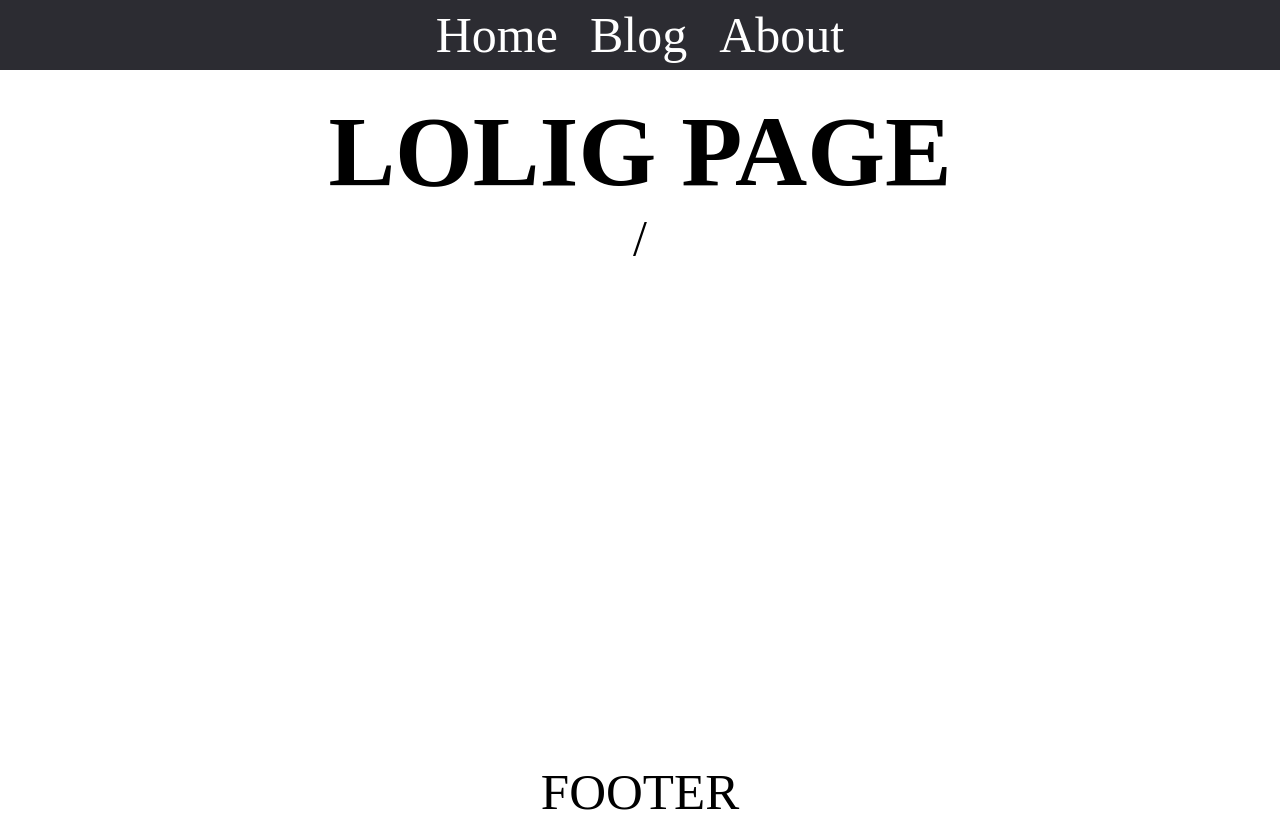
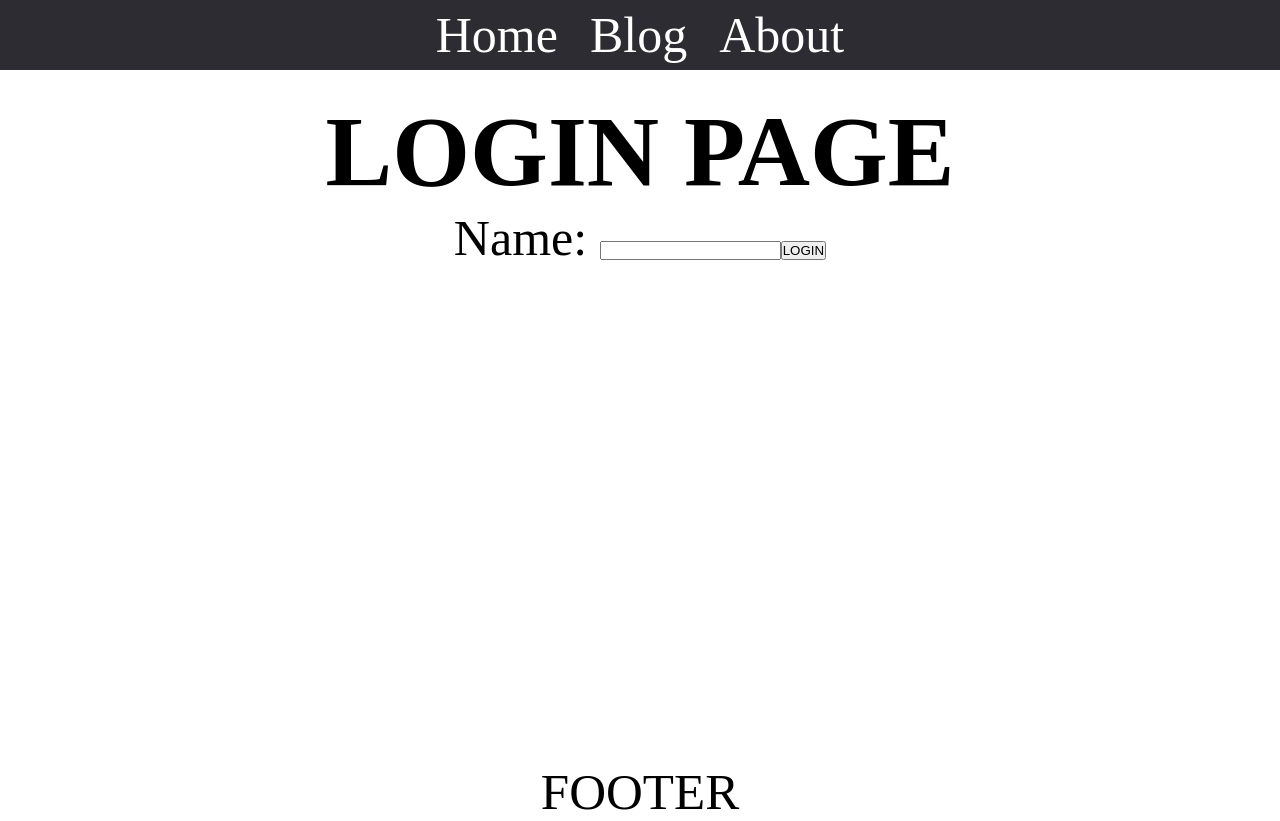
Before and after one commit to vladian95/router6, a React (Create React App) app: page /login in a window 1280 px wide. Built offline with nearby package versions, Linux system fonts and the light colour scheme.

Commit message:
auth done

```diff
--- a/src/App.jsx
+++ b/src/App.jsx
@@ -9,12 +9,13 @@ import Notfoundpage from './pages/Notfoundpage';
 import Layout from './components/Layout';
 import Loginpage from './pages/Loginpage';
 import RequireAuth from './hoc/RequireAuth';
+import { AuthProvider } from './hoc/AuthProvider';
 
 import './App.css';
 
 function App() {
   return (
-    <>
+    <AuthProvider>
       <Routes>
         <Route path="/" element={<Layout />}>
           <Route index path="/" element={<Homepage />} />
@@ -35,7 +36,7 @@ function App() {
           <Route path="*" element={<Notfoundpage />} />
         </Route>
       </Routes>
-    </>
+    </AuthProvider>
   );
 }
 
--- /dev/null
+++ b/src/hoc/AuthProvider.jsx
@@ -0,0 +1,20 @@
+import { createContext, useState } from 'react';
+
+export const AuthContext = createContext(null);
+
+export const AuthProvider = ({ children }) => {
+  const [user, setUser] = useState(null);
+
+  const signin = (newUser, cb) => {
+    setUser(newUser);
+    cb();
+  };
+  const signout = (cb) => {
+    setUser(null);
+    cb();
+  };
+
+  const value = { user, signin, signout };
+
+  return <AuthContext.Provider value={value}>{children}</AuthContext.Provider>;
+};
--- a/src/hoc/RequireAuth.jsx
+++ b/src/hoc/RequireAuth.jsx
@@ -1,10 +1,11 @@
 import { useLocation, Navigate } from 'react-router-dom';
+import { useAuth } from '../hook/useAuth';
 
 const RequireAuth = ({ children }) => {
   const location = useLocation();
-  const auth = false;
+  const { user } = useAuth();
 
-  if (!auth) {
+  if (!user) {
     return <Navigate to="/login" state={{ from: location }} />;
   }
 
--- /dev/null
+++ b/src/hook/useAuth.js
@@ -0,0 +1,6 @@
+import { useContext } from 'react';
+import { AuthContext } from '../hoc/AuthProvider';
+
+export function useAuth() {
+  return useContext(AuthContext);
+}
--- a/src/pages/Createpost.jsx
+++ b/src/pages/Createpost.jsx
@@ -1,9 +1,16 @@
-import React from 'react';
+import { useAuth } from '../hook/useAuth';
+import { useNavigate } from 'react-router-dom';
 
 const Createpost = () => {
+  const { signout } = useAuth();
+  const navigate = useNavigate();
+
   return (
     <div>
       <h1>Create a post</h1>
+      <button onClick={() => signout(() => navigate('/', { replace: true }))}>
+        LOG OUT
+      </button>
     </div>
   );
 };
--- a/src/pages/Loginpage.jsx
+++ b/src/pages/Loginpage.jsx
@@ -1,14 +1,30 @@
 import { useLocation, useNavigate } from 'react-router-dom';
+import { useAuth } from '../hook/useAuth';
 
 const Loginpage = () => {
   const navigate = useNavigate();
   const location = useLocation();
+  const { signin } = useAuth();
 
   const fromPage = location.state?.from?.pathname || '/';
+
+  const handleSubmit = (event) => {
+    event.preventDefault();
+    const form = event.target;
+    const user = form.username.value;
+
+    signin(user, () => navigate(fromPage, { replace: true }));
+  };
+
   return (
     <div>
-      <h1>LOLIG PAGE</h1>
-      {fromPage}
+      <h1>LOGIN PAGE</h1>
+      <form onSubmit={handleSubmit}>
+        <label>
+          Name: <input name="username" />
+        </label>
+        <button type="submit">LOGIN</button>
+      </form>
     </div>
   );
 };
```
